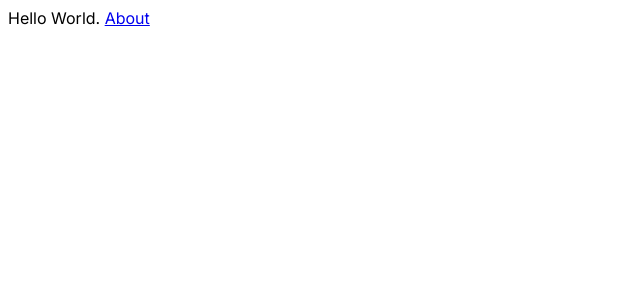
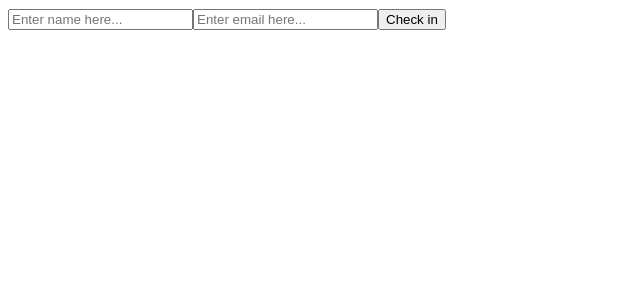
Before and after one commit to Andreas-Fagerberg/checking-in, a Next.js app: page / in a window 1280 px wide. Shown: the top 300 px of the page, without its empty margins (0-640 px from the left). Built offline with nearby package versions, Linux system fonts and the light colour scheme.

Commit message:
feat: Add form for input, implement react useState
- Add form for users to enter name and email
- useState implemented to help handle tracking input

```diff
--- a/app/page.tsx
+++ b/app/page.tsx
@@ -1,9 +1,41 @@
-import Link from "next/link";
+'use client'
+import React, { useState } from "react";
+export default async function Home() {
+  const [newName, setNewName] = useState("");
+  const [newEmail, setNewEmail] = useState("");
 
-export default function Home() {
+  const checkIn = () => {
+    const name = newName.trim();
+    const email = newEmail.trim();
+    // if (name && email) {
+    //   fetch(
+    //     "", // Add api url here later.
+    //     {
+    //       method: "POST",
+    //       body: JSON.stringify({
+    //         name,
+    //         email,
+    //       }),
+    //       headers: {
+    //         "Content-type": "application/json; charset=UTF-8",
+    //       },
+    //     }
+    //   );
+    // }
+    if (name && email)
+    {
+      alert("success!")
+    }
+  };
   return (
     <div>
-      Hello World. <Link href="/about">About</Link>
+      <form action={checkIn}>
+        <input type="text" name="name" value={newName} onChange={e => setNewName(e.target.value)}
+        placeholder="Enter name here..." />
+        <input type="text" name="email" value={newEmail} onChange={e => setNewEmail(e.target.value)}
+        placeholder="Enter email here..." />
+        <button type="submit">Check in</button>
+      </form>
     </div>
   );
 }
```
